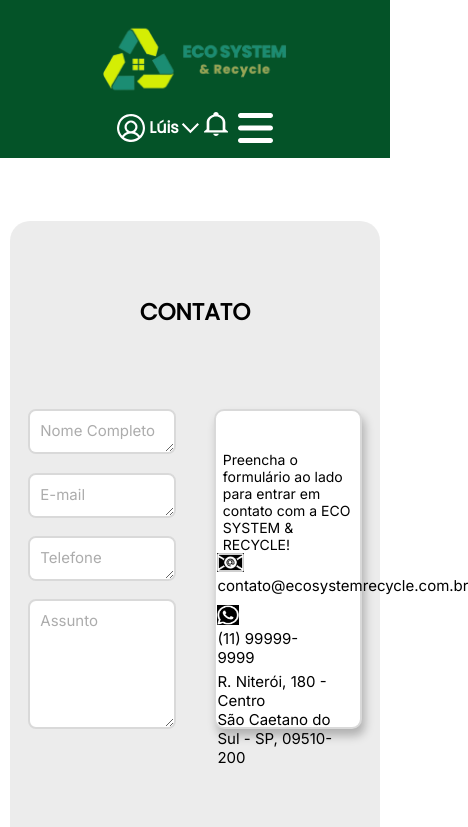
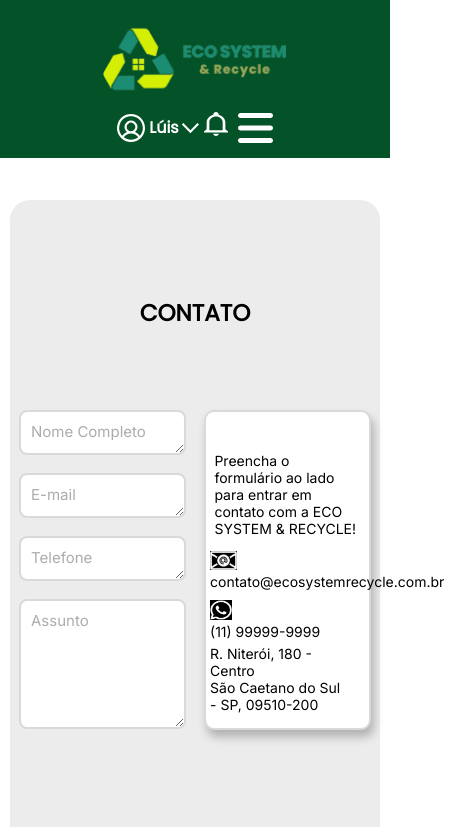
Before and after one commit to RosemeireOliveira/api-ecosystem, a React (Vite) app: page /contato in a window 390 px wide. Shown: the top 827 px of the page, 468 px wide, since content can reach past the window. Built offline with nearby package versions, Linux system fonts and the light colour scheme.

Commit message:
Responsividade Pagina Contatos - Parcial

```diff
--- a/src/pages/Contato/style.css
+++ b/src/pages/Contato/style.css
@@ -14,7 +14,7 @@
     align-items: center;
     justify-content: center;
     width: 55%;
-    height: 85%;
+    height: 90%;
     border-radius: 20px;
     background-color: rgba(217, 217, 217, 0.5);
 }
@@ -24,6 +24,7 @@
     text-transform: uppercase;
     font-size: 23px;
     font-weight: bolder;
+    margin-top: 30px;
 }
 
 .telaContato>a {
@@ -34,6 +35,7 @@
     padding: 5px 50px;
     border-radius: 25px;
     border: 4px solid #9F2FBB;
+    margin-bottom: 30px;
 }
 
 .cardContato {
@@ -68,7 +70,9 @@
     padding-top: 10px;
     border: 2px solid #d9d9d9;
     border-radius: 8px;
+    overflow: hidden;
 }
+
 
 .cardContato>form>textarea:nth-child(4) {
     height: 130px;
@@ -135,8 +139,79 @@
 
 /* Responsividade da página */
 
+@media screen and (max-width: 1640px) {
+    .cardContato>form {
+        width: 45%;
+    }
+
+    .mensagemContato {
+        width: 45%;
+    }
+}
+
 @media screen and (max-width: 1506px) {
     .mensagemContato>p {
         font-size: 14px;
     }
+
+    .contatos {
+        font-size: 14px;
+    }
 }
+
+@media screen and (max-width: 1348px) {
+
+    .telaContato {
+
+        width: 60%;
+
+    }
+
+    @media screen and (max-width: 1348px) {
+        .telaContato {
+
+            width: 65%;
+
+        }
+    }
+
+    @media screen and (max-width: 1140px) {
+        .telaContato {
+
+            width: 70%;
+
+        }
+    }
+
+    @media screen and (max-width: 1058px) {
+        .telaContato {
+
+            width: 75%;
+
+        }
+    }
+
+    @media screen and (max-width: 988px) {
+        .telaContato {
+
+            width: 80%;
+
+        }
+    }
+
+    @media screen and (max-width: 926px) {
+        .telaContato {
+
+            width: 85%;
+
+        }
+    }
+
+    @media screen and (max-width: 872px) {
+        .telaContato {
+
+            width: 90%;
+
+        }
+    }
+}
```
